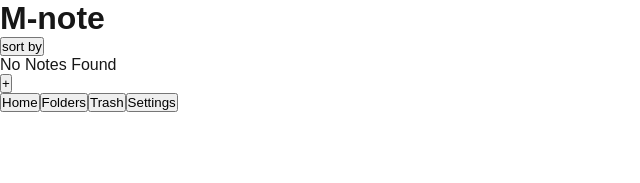
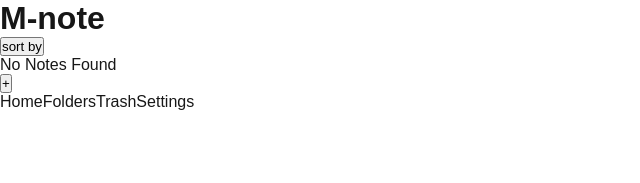
Before and after one commit to ali-mahdi-eng/M-Note, a Next.js app: page / in a window 1280 px wide. Shown: the top 183 px of the page, without its empty margins (0-640 px from the left). Built offline with nearby package versions, Linux system fonts and the light colour scheme.

Commit message:
Refactor NavigationButton to use Link component for navigation

```diff
--- a/app/components/navigation.tsx
+++ b/app/components/navigation.tsx
@@ -1,15 +1,24 @@
 "use client"
 
+import Link from 'next/link';
 import { NavigationProps } from '@/app/types/types';
 
 
 
+// function NavigationButton({ text, className, target, id }: NavigationProps) {
+// 	function handleNavigationButton() {
+// 		location.assign(`/${target}`);
+// 	}
+// 	return ( <button onClick={handleNavigationButton} className={className} data-target={target} id={id}> {text} </button> )
+// }
+
+
 function NavigationButton({ text, className, target, id }: NavigationProps) {
-	function handleNavigationButton() {
-		location.assign(`/${target}`);
-	}
-	return ( <button onClick={handleNavigationButton} className={className} data-target={target} id={id}> {text} </button> )
+	const href : string = target === 'home' ? '/' : `/${target}`
+
+	return ( <Link href={href} className={className} id={id}>{text}</Link> )
 }
+
 
 
 function NavigationBar() {
```
